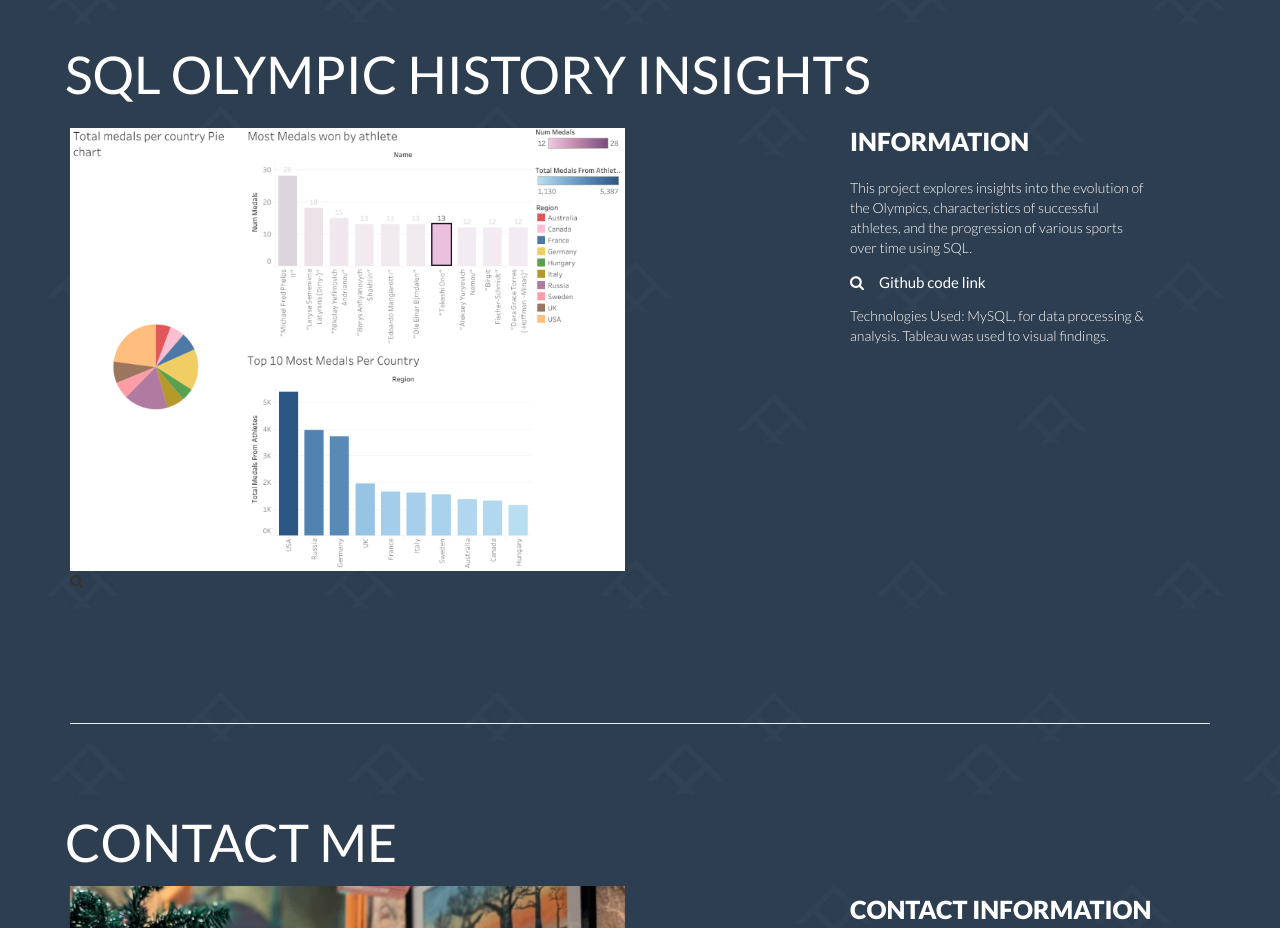
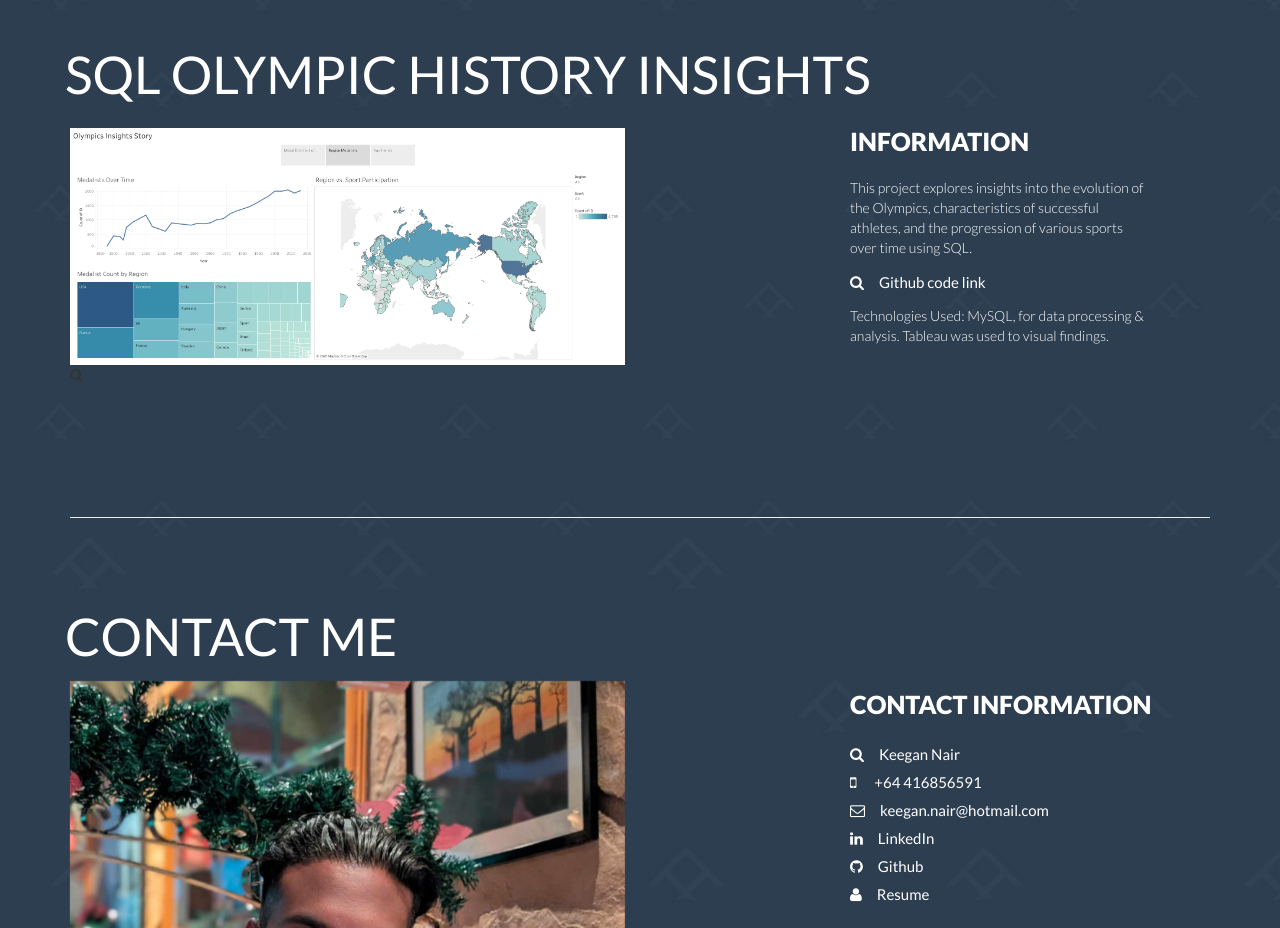
Before and after one commit to Keegawho198/Data_analyst-portfolio, a plain HTML site: page index.html in a window 1280 px wide. Shown: the part 3380-4308 px from the top of the page. Drawn offline with Linux system fonts and the light colour scheme.

Commit message:
Updated image for tab project

```diff
--- a/index.html
+++ b/index.html
@@ -291,7 +291,7 @@
         <h1 class="section-title wow fadeInLeft animated" data-wow-delay=".1s">SQL Olympic History Insights</h1>
         <div class="col-sm-6 col-md-6 wow fadeInLeft animated" data-wow-delay=".7s">
           <div class="input-group">
-            <a href="https://github.com/Keegawho198/olympic_history"><img src="assets/project-screenshots/olympics-tab-screenshot.png">
+            <a href="https://github.com/Keegawho198/olympic_history"><img src="assets/project-screenshots/Improved Story 1.png">
               <i class="fa fa-search"></i></a>
 
           </div>
```
Also changed, not shown: assets/project-screenshots/Improved Story 1.png (added).
